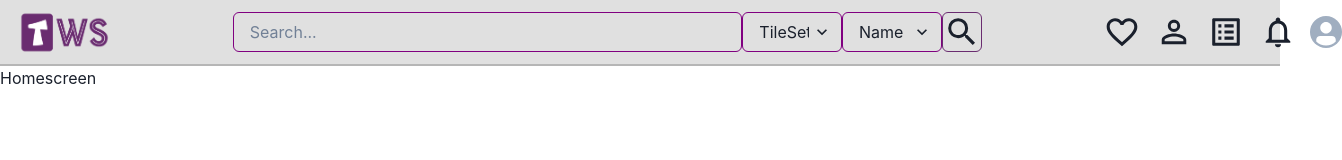
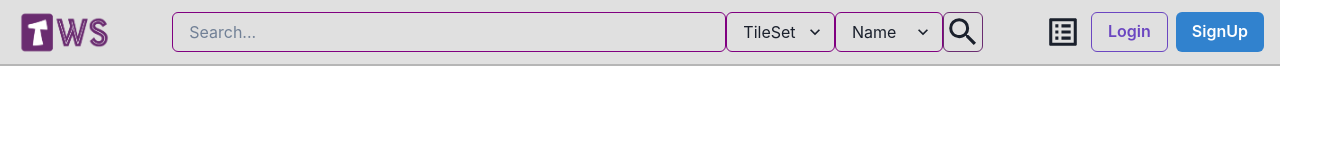
Before and after one commit to ruibxu/TileWorkShop-TWS, a React app in the folder client/: page /homescreen in a window 1280 px wide. Shown: the whole page, 1342 px wide, since content can reach past the window. Built offline with nearby package versions, Linux system fonts and the light colour scheme.

Commit message:
Minor MainNavber Adjustment changes

```diff
--- a/client/src/TWS.css
+++ b/client/src/TWS.css
@@ -57,3 +57,9 @@ body {
 .name-font{
     font-size:x-large;
 }
+
+.align-right{
+    position: relative;
+    float: right;
+    padding-right: 10px;
+}
--- a/client/src/components/Homescreen/Homescreen.js
+++ b/client/src/components/Homescreen/Homescreen.js
@@ -2,6 +2,7 @@ import React, { useContext, useEffect } from 'react'
 import { useHistory } from "react-router-dom";
 import MainNavbar from '../Navbars/MainNavbar';
 import { Container } from '@chakra-ui/react';
+import { Flex, Box } from '@chakra-ui/react';
 //import { GlobalStoreContext } from '../store'
 //import ListCard from './ListCard.js'
 //import { Fab, Typography } from '@mui/material'
@@ -16,7 +17,6 @@ const Homescreen = () => {
     return (
         <div>
             <MainNavbar/>
-            Homescreen
         </div>)
 }
 
--- a/client/src/components/Navbars/LoggedIn.js
+++ b/client/src/components/Navbars/LoggedIn.js
@@ -15,7 +15,7 @@ import {
 
 const LoggedIn = (props) => {
     return(
-        <Flex gap={3} alignItems={'center'} width='13%'>
+        <Flex gap={3} alignItems={'center'} width='240px' className='align-right'>
             <IconButton icon={<MdFavoriteBorder className='md-icon'/>} bg='transparent'/>
             <IconButton icon={<MdPersonOutline className='md-icon'/>} bg='transparent'/>
             <IconButton icon={<MdListAlt className='md-icon'/>} bg='transparent'/>
--- a/client/src/components/Navbars/MainNavbar.js
+++ b/client/src/components/Navbars/MainNavbar.js
@@ -17,7 +17,7 @@ import GuestMode from './GuestMode';
 
 
 const MainNavbar = (props) => {
-    const [loggedin, setLoggedin ] = useState('5')
+    const [loggedin, setLoggedin ] = useState('')
     const [ type, setType ] = useState("TileSet")
     const [ searchBy, setSearchBy ] = useState("Name")
 
@@ -25,11 +25,11 @@ const MainNavbar = (props) => {
 
     return (
         <Box px={4} className="navbar" left={0}>
-        <HStack h={16} alignItems={'center'} justifyContent={'space-between'}>
+        <Flex h={16} alignItems={'center'} justifyContent={'space-between'}>
             <Flex>
                 <div><Image src={logo} maxH='50px' objectFit='fill'/></div>
             </Flex>
-            <Flex alignItems={'center'} width={'60%'} bg='transparent'>
+            <Flex alignItems={'center'} width={'65%'} bg='transparent'>
                 <Input placeholder='Search...' className='search-bar' borderColor={'purple'}/>
                 <Select width="20%" borderColor={'purple'}>
                     <option value='TileSet'>TileSet</option>
@@ -44,7 +44,7 @@ const MainNavbar = (props) => {
                 </Flex>
             </Flex>
             {loggedin?(<LoggedIn/>):(<GuestMode/>)}
-        </HStack>
+        </Flex>
       </Box>)
 }
 
```
